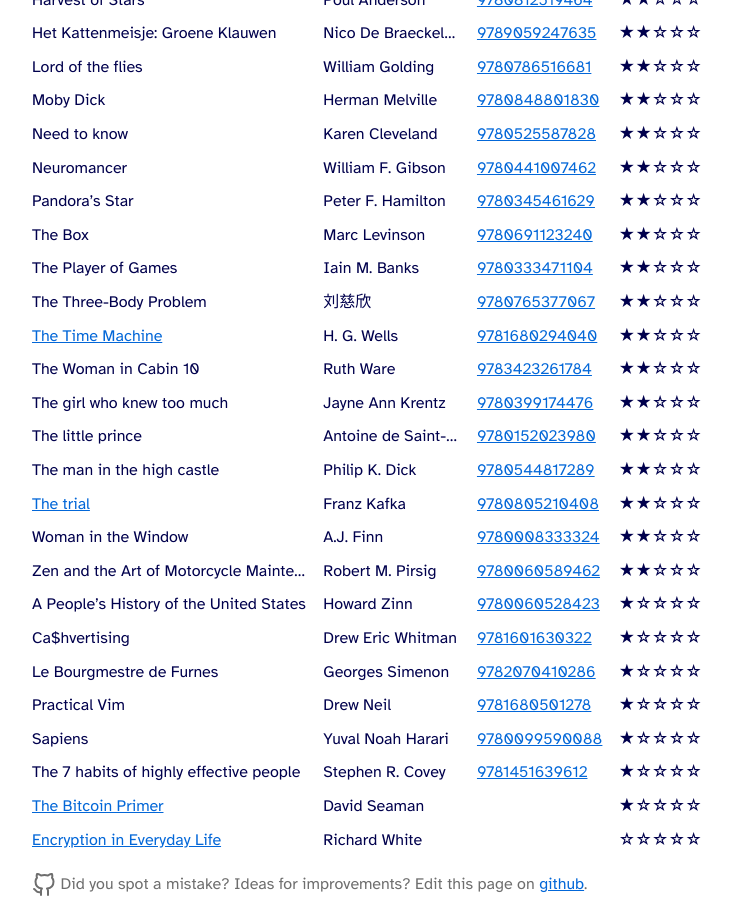
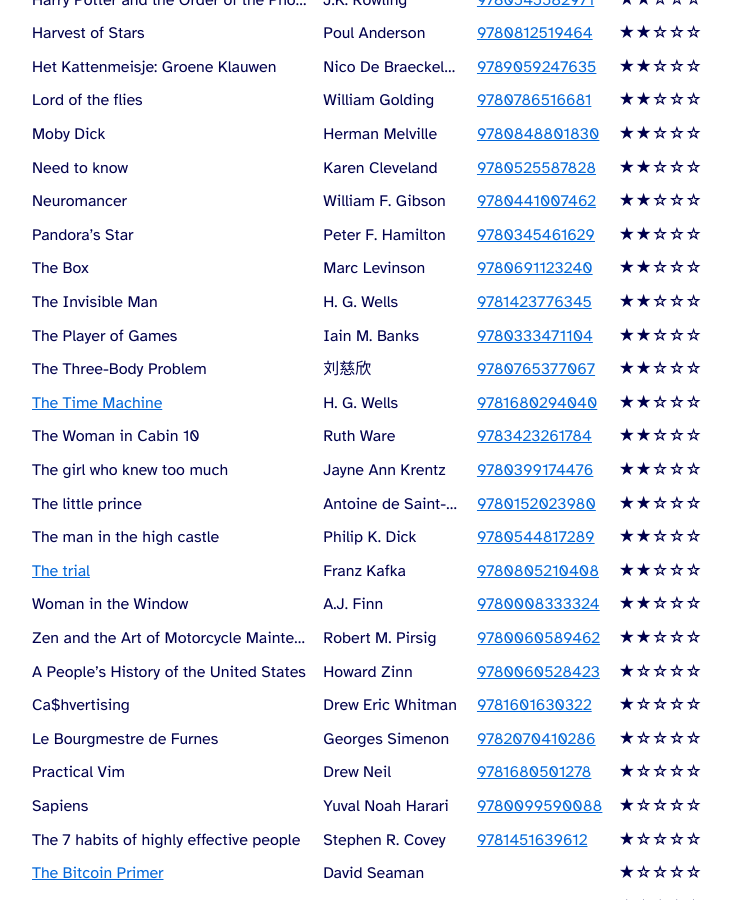
Before and after one commit to cimm/suffix, a Jekyll site: the page built from reading/index.html, in a window 1280 px wide and 900 px high, scrolled down 3228 px. Shown: the whole window, without its empty margins (273-1005 px from the left). Built offline with Jekyll 4.4.1, drawn with Linux system fonts in a browser that asks for light colours; some of the changed text lies outside the part shown.

```diff
--- a/_data/books.yml
+++ b/_data/books.yml
@@ -10,6 +10,10 @@
   author: "Howard Zinn"
   isbn13: 9780060528423
   rating: 1
+- name: "A.I."
+  author: "Lieven Scheire"
+  isbn13: 9789463939591
+  rating: 3
 - name: "American Prometheus"
   author: "Kai Bird"
   isbn13: 9780375412028
@@ -452,6 +456,10 @@
   isbn13: 9780816491230
   rating: 5
   url: "invincible-lem"
+- name: "The Invisible Man"
+  author: "H. G. Wells"
+  isbn13: 9781423776345
+  rating: 2
 - name: "The little prince"
   author: "Antoine de Saint-Exupéry"
   isbn13: 9780152023980
```
